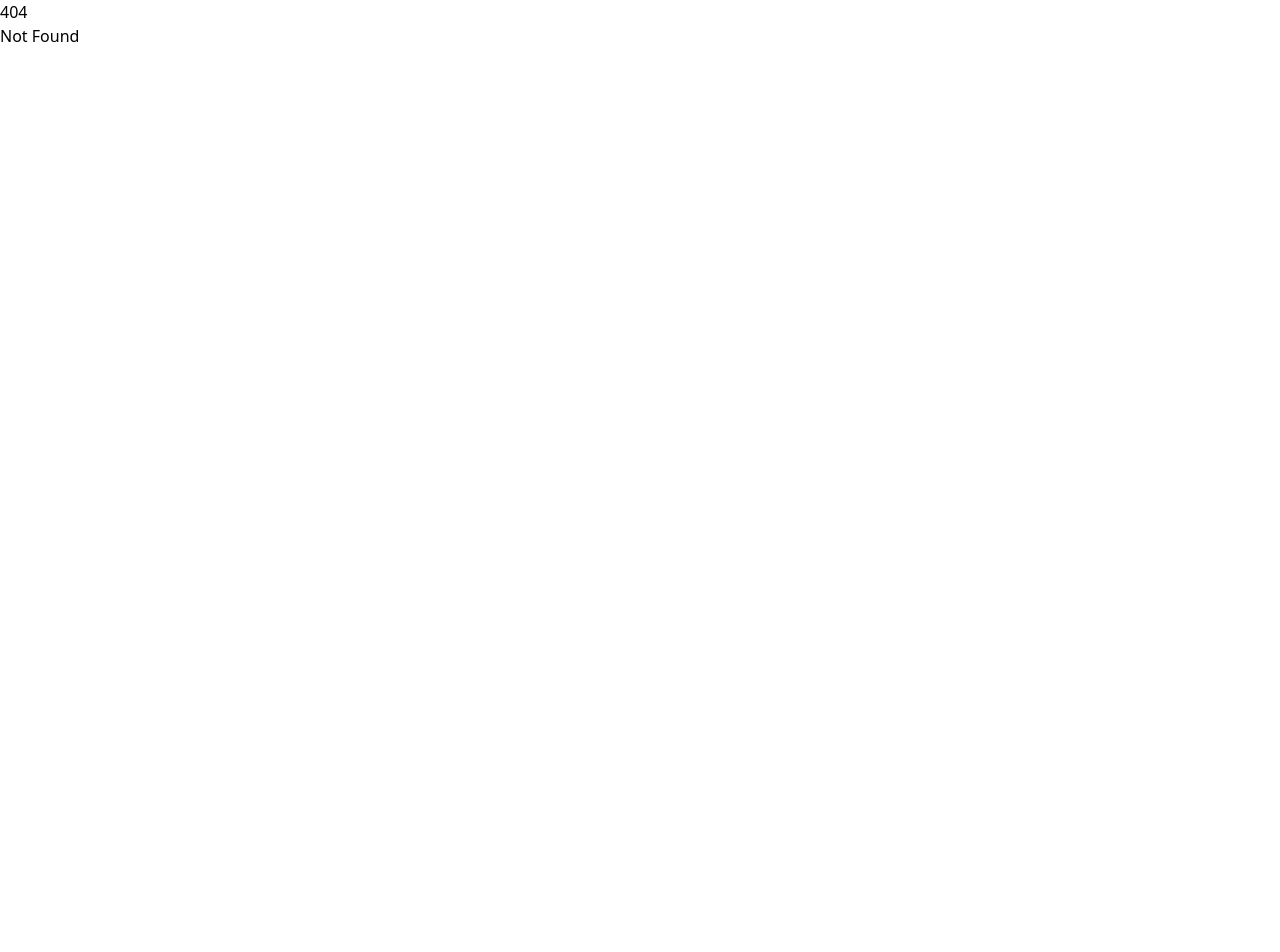
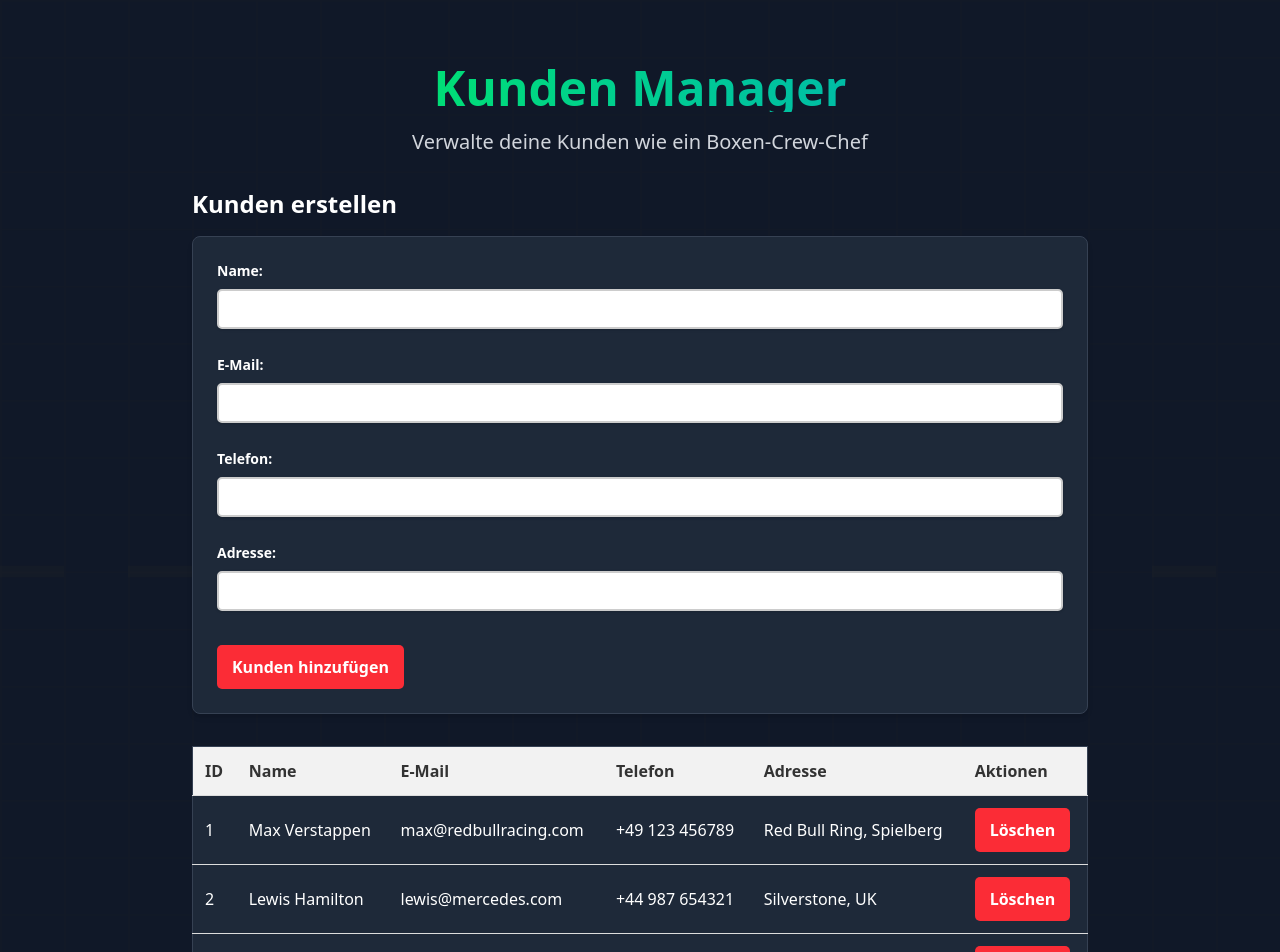
Before and after one commit to JustubSoftware/PitlaneCRMFrontend, a SvelteKit app in the folder pitlanefrontend/: page /customers in a window 1280 px wide. Before the commit this address had no page. Shown: the top 952 px of the page. Before the commit the page ends 800 px from the top, so only its background shows below. Built offline with nearby package versions, Linux system fonts and the light colour scheme.

Commit message:
Kundenansicht funktioniert Frontendseitig erstmal

```diff
--- /dev/null
+++ b/pitlanefrontend/src/routes/customers/+page.svelte
@@ -0,0 +1,203 @@
+<script>
+    let customers = [
+      { id: 1, name: 'Max Verstappen', email: 'max@redbullracing.com', phone: '+49 123 456789', address: 'Red Bull Ring, Spielberg' },
+      { id: 2, name: 'Lewis Hamilton', email: 'lewis@mercedes.com', phone: '+44 987 654321', address: 'Silverstone, UK' },
+      { id: 3, name: 'Charles Leclerc', email: 'charles@ferrari.com', phone: '+33 112 233445', address: 'Maranello, Italy' }
+    ];
+
+    let newCustomer = {
+      name: '',
+      email: '',
+      phone: '',
+      address: ''
+    };
+
+    const addCustomer = () => {
+      if (newCustomer.name && newCustomer.email && newCustomer.phone && newCustomer.address) {
+        const newId = customers.length > 0 ? Math.max(...customers.map(c => c.id)) + 1 : 1;
+        customers = [...customers, { id: newId, ...newCustomer }];
+        newCustomer = { name: '', email: '', phone: '', address: '' };
+      } else {
+        alert('Bitte füllen Sie alle Felder aus.');
+      }
+    };
+
+    const deleteCustomer = (id) => {
+      customers = customers.filter(customer => customer.id !== id);
+    };
+  </script>
+
+  <div class="min-h-screen bg-gray-900 overflow-hidden relative">
+    <div class="absolute inset-0 opacity-10">
+      <svg class="w-full h-full" viewBox="0 0 100 100" preserveAspectRatio="none">
+        <pattern id="grid" width="5" height="5" patternUnits="userSpaceOnUse">
+          <path d="M5 0L0 0 0 5" fill="none" stroke="rgba(234,179,8,0.1)" stroke-width="0.3" />
+        </pattern>
+        <rect width="100%" height="100%" fill="url(#grid)" />
+        <path d="M0 50 L100 50" stroke="rgba(234,179,8,0.2)" stroke-width="1" stroke-dasharray="5" />
+      </svg>
+    </div>
+
+    <main class="relative z-10 container mx-auto px-4 py-16 min-h-screen flex flex-col items-center">
+      <div class="text-center mb-8">
+        <h1 class="text-4xl md:text-5xl font-bold text-transparent bg-clip-text bg-gradient-to-r from-green-400 to-teal-500 mb-4">
+          Kunden Manager
+        </h1>
+        <p class="text-xl text-gray-300 font-medium">
+          Verwalte deine Kunden wie ein Boxen-Crew-Chef
+        </p>
+      </div>
+
+      <div class="w-full max-w-4xl mb-8">
+        <h2 class="text-2xl font-bold text-white mb-4">Kunden erstellen</h2>
+        <div class="bg-gray-800 border border-gray-700 rounded-lg shadow-md p-6">
+          <div class="mb-4">
+            <label for="name" class="block text-white text-sm font-bold mb-2">Name:</label>
+            <input
+              type="text"
+              id="name"
+              class="shadow appearance-none border border-yellow-500 rounded w-full py-2 px-3 text-gray-800 leading-tight focus:outline-none focus:ring focus:ring-yellow-500 bg-white hover:border-yellow-400"
+              bind:value={newCustomer.name}
+            />
+          </div>
+          <div class="mb-4">
+            <label for="email" class="block text-white text-sm font-bold mb-2">E-Mail:</label>
+            <input
+              type="email"
+              id="email"
+              class="shadow appearance-none border border-yellow-500 rounded w-full py-2 px-3 text-gray-800 leading-tight focus:outline-none focus:ring focus:ring-yellow-500 bg-white hover:border-yellow-400"
+              bind:value={newCustomer.email}
+            />
+          </div>
+          <div class="mb-4">
+            <label for="phone" class="block text-white text-sm font-bold mb-2">Telefon:</label>
+            <input
+              type="tel"
+              id="phone"
+              class="shadow appearance-none border border-yellow-500 rounded w-full py-2 px-3 text-gray-800 leading-tight focus:outline-none focus:ring focus:ring-yellow-500 bg-white hover:border-yellow-400"
+              bind:value={newCustomer.phone}
+            />
+          </div>
+          <div class="mb-6">
+            <label for="address" class="block text-white text-sm font-bold mb-2">Adresse:</label>
+            <input
+              type="text"
+              id="address"
+              class="shadow appearance-none border border-yellow-500 rounded w-full py-2 px-3 text-gray-800 leading-tight focus:outline-none focus:ring focus:ring-yellow-500 bg-white hover:border-yellow-400"
+              bind:value={newCustomer.address}
+            />
+          </div>
+          <button
+            on:click={addCustomer}
+            class="bg-red-500 hover:bg-red-600 text-white font-bold py-2 px-4 rounded focus:outline-none focus:ring focus:ring-red-300"
+          >
+            Kunden hinzufügen
+          </button>
+        </div>
+      </div>
+
+      <div class="w-full max-w-4xl overflow-x-auto">
+        <table class="min-w-full bg-gray-800 border border-gray-700 rounded-lg shadow-md">
+          <thead>
+            <tr class="text-white">
+              <th class="py-3 px-4 border-b border-gray-700 text-left">ID</th>
+              <th class="py-3 px-4 border-b border-gray-700 text-left">Name</th>
+              <th class="py-3 px-4 border-b border-gray-700 text-left">E-Mail</th>
+              <th class="py-3 px-4 border-b border-gray-700 text-left">Telefon</th>
+              <th class="py-3 px-4 border-b border-gray-700 text-left">Adresse</th>
+              <th class="py-3 px-4 border-b border-gray-700 text-left">Aktionen</th>
+            </tr>
+          </thead>
+          <tbody>
+            {#each customers as customer (customer.id)}
+              <tr class="text-white hover:bg-gray-700 transition-colors duration-200 underline-offset-4 hover:underline">
+                <td class="py-4 px-4">{customer.id}</td>
+                <td class="py-4 px-4">{customer.name}</td>
+                <td class="py-4 px-4">{customer.email}</td>
+                <td class="py-4 px-4">{customer.phone}</td>
+                <td class="py-4 px-4">{customer.address}</td>
+                <td class="py-4 px-4">
+                  <button
+                    on:click={() => deleteCustomer(customer.id)}
+                    class="bg-red-500 hover:bg-red-600 text-white font-bold py-2 px-4 rounded focus:outline-none focus:ring focus:ring-red-300"
+                  >
+                    Löschen
+                  </button>
+                </td>
+              </tr>
+            {/each}
+          </tbody>
+        </table>
+      </div>
+
+      <div class="mt-8">
+        <a
+          href="/"
+          class="text-blue-400 hover:text-blue-500 transition-colors duration-200 underline-offset-4 hover:underline"
+        >
+          Zurück zur Startseite
+        </a>
+      </div>
+    </main>
+  </div>
+
+  <style>
+    table {
+      border-collapse: collapse;
+      width: 100%;
+      margin-bottom: 20px;
+    }
+
+    th,
+    td {
+      padding: 12px;
+      text-align: left;
+      border-bottom: 1px solid #ddd;
+    }
+
+    th {
+      background-color: #f2f2f2;
+      color: #333;
+    }
+
+    tr:hover {
+      background-color: darkslategray;
+    }
+
+    button {
+      padding: 10px 15px;
+      border: none;
+      border-radius: 5px;
+      cursor: pointer;
+    }
+
+    .add-button {
+      background-color: #4caf50;
+      color: white;
+    }
+
+    .delete-button {
+      background-color: #f44336;
+      color: white;
+    }
+
+    input[type="text"],
+    input[type="email"],
+    input[type="tel"] {
+      color:white;
+      border: 2px solid #ccc; /* Standardrahmenfarbe */
+      border-radius: 5px;
+      padding: 8px;
+      margin-bottom: 10px;
+      width: 100%;
+      box-sizing: border-box;
+    }
+
+    input[type="text"]:focus,
+    input[type="email"]:focus,
+    input[type="tel"]:focus {
+      border-color: #66afe9; /* Rahmenfarbe im Fokus */
+      outline: 0;
+      box-shadow: inset 0 1px 1px rgba(0,0,0,.075), 0 0 8px rgba(102,175,233,.6);
+    }
+  </style>
```
